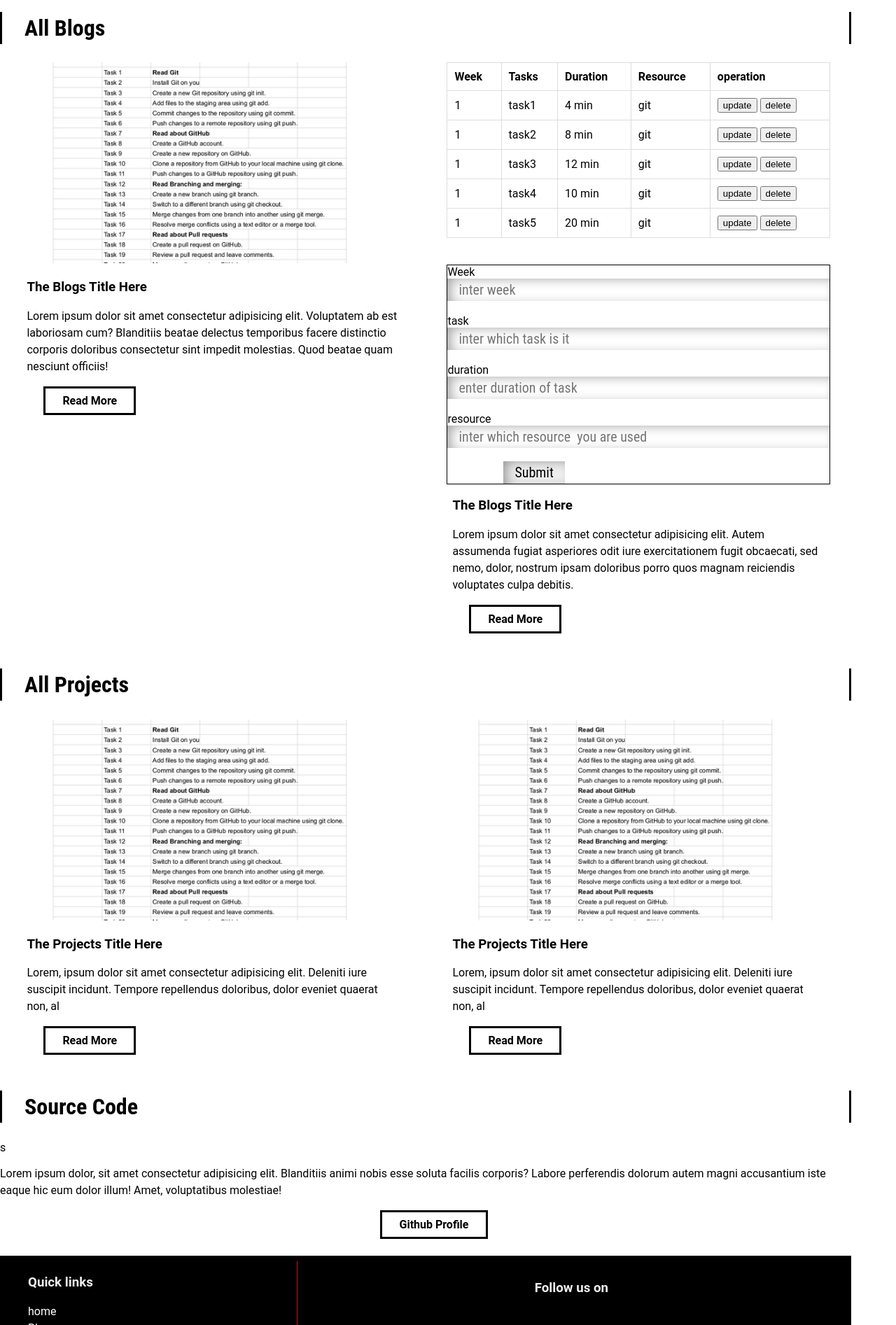
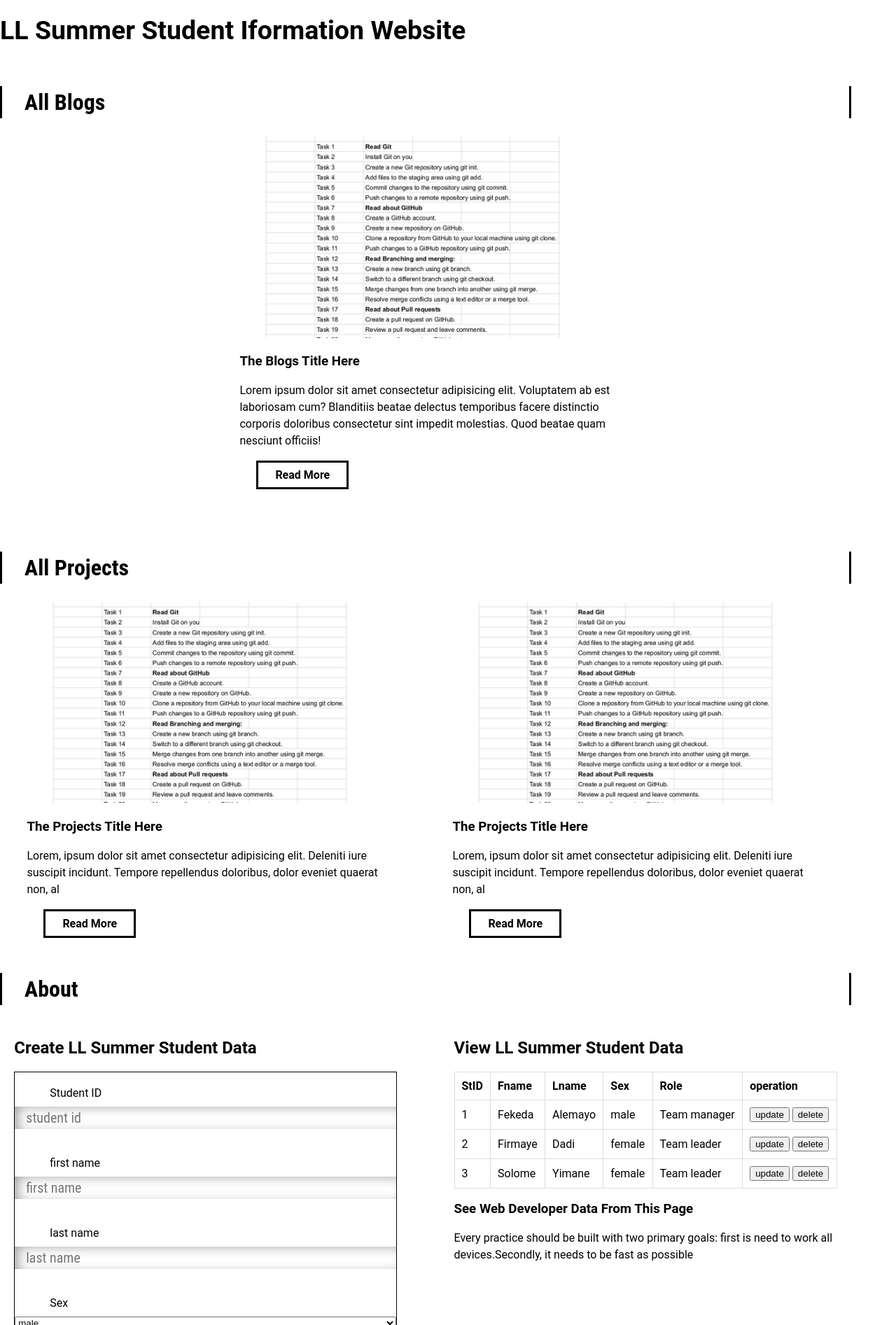
Before and after one commit to wondebalcha/learningLounge, a plain HTML site: page index.html in a window 1280 px wide. Shown: the part 810-2703 px from the top of the page at 70% size. Drawn offline with Linux system fonts and the light colour scheme.

Commit message:
this is the second week task

```diff
--- a/index.html
+++ b/index.html
@@ -9,29 +9,25 @@
 
 </head>
 <body>
-    <header class="header">
-        <h1 class="heading">heading one</h1>
-        <h2 class="heading">heading two</h2>
-        <h3 class="heading">heading three</h3>
-        <h4 class="heading">heading four</h4>
-        <h5 class="heading">heading five</h5>
-        <h6 class="heading">heading six</h6>
-    </header>
+
     <div id="slideout-menu">
         <ul>
             <li>
 
-                <a class="active" href="#">Home</a>
+                <a class="active" href="#banner">Home</a>
             </li>
 
             <li>
-                <a href="#">Blog</a>
+                <a href="#blogs">Blog</a>
             </li>
             <li>
-                <a href="#">Projects</a>
+                <a href="#projects">Projects</a>
             </li>
             <li>
-                <a href="#">About</a>
+                <a href="#about">About</a>
+            </li>
+            <li>
+                <a href="#source">Profile</a>
             </li>
             <li>
                 <div id="search">
@@ -50,17 +46,20 @@
         </div>
         <ul>
             <li>
-                <a class="active" href="#">Home</a>
+                <a class="active" href="#banner">Home</a>
             </li>
 
             <li>
-                <a href="#">Blog</a>
+                <a href="#blogs">Blog</a>
             </li>
             <li>
-                <a href="#">Projects</a>
+                <a href="#projects">Projects</a>
             </li>
             <li>
-                <a href="#">About</a>
+                <a href="#about">About</a>
+            </li>
+            <li>
+                <a href="#source">Profile</a>
             </li>
             <li>
                 <div id="search-icon">
@@ -79,9 +78,13 @@
         <h3>start form the scratch</h3>
     </div>
     <main>
+        <header class="header">
+            <h2>LL Summer Student Iformation Website</h2>
+        </header>
         <a href="#">
-            <h2 class="section-heading">All Blogs</h2>
+            <h2 id="blogs" class="section-heading">All Blogs</h2>
         </a>
+
         <section>
             <div class="card">
                 <div class="card-image">
@@ -98,114 +101,13 @@
                     </p>
                     <a href="#" class="btn-readmore">Read More</a>
                 </div>
-
-            </div>
-            <div class="card">
-                <table class="table">
-                    <thead>
-                        <tr>
-                            <th>Week</th>
-                            <th>Tasks</th>
-                            <th>Duration</td>
-                            <th>Resource</th>
-                            <th>operation</th>
-
-                        </tr>
-                    </thead>
-                    <tbody>
-                        <tr>
-                            <td>1</td>
-                            <td>task1</td>
-                            <td>4 min</td>
-                            <td>git</td>
-                            <td>
-                                <button class="update">update</button>
-                                <button class="delete">delete</button>
-                            </td>
-                        </tr>
-                        <tr>
-                            <td>1</td>
-                            <td>task2</td>
-                            <td>8 min</td>
-                            <td>git</td>
-                            <td>
-                                <button class="update">update</button>
-                                <button class="delete">delete</button>
-                            </td>
-                        </tr>
-                        <tr>
-                            <td>1</td>
-                            <td>task3</td>
-                            <td>12 min</td>
-                            <td>git</td>
-                            <td>
-                                <button class="update">update</button>
-                                <button class="delete">delete</button>
-                            </td>
-                        </tr>
-                        <tr>
-                            <td>1</td>
-                            <td>task4</td>
-                            <td>10 min</td>
-                            <td>git</td>
-                            <td>
-                                <button class="update">update</button>
-                                <button  class="delete">delete</button>
-                            </td>
-                        </tr>
-                        <tr>
-                            <td>1</td>
-                            <td>task5</td>
-                            <td>20 min</td>
-                            <td>git</td>
-                            <td>
-                                <button class="update">update</button>
-                                <button class="delete">delete</button>
-                            </td>
-                        </tr>
-                    </tbody>
-                </table>
-                <br>
-                <br>
-                <form action="display.php" method="GET">
-                    <div class="input">
-                        <label>Week</label>
-                        <input type="number" name="week" placeholder="inter week">
-                    </div><br>
-                    <div class="input">
-                        <label>task</label>
-                        <input type="text" name="task" placeholder="inter which task is it">
-                    </div><br>
-                    <div class="input">
-                        <label>duration</label>
-                        <input type="datetime" name="duration" placeholder="enter duration of task">
-                    </div><br>
-                    <div class="input">
-                        <label>resource</label>
-                        <input type="text" name="resource" placeholder="inter which resource  you are used">
-                    </div><br>
-
-                    <div class="btn-submit">
-                        <input type="submit" name="submit" value="Submit">
-                    </div>
-
-                </form>
-                <div class="card-description">
-                    <a href="#">
-                        <h3>The Blogs Title Here</h3>
-                    </a>
-                    <p>Lorem ipsum dolor sit amet consectetur adipisicing elit. Autem assumenda fugiat asperiores odit iure exercitationem fugit obcaecati, sed nemo, dolor, nostrum ipsam doloribus porro quos magnam reiciendis voluptates culpa debitis.
-
-                    </p>
-                    <a href="#" class="btn-readmore">Read More</a>
-                </div>
+        </section>
+       <br><br>
 
 
-            </div>
-        </section>
 
         <a href="#">
-            <h2 class="section-heading">All Projects</h2>
+            <h2 id="projects" class="section-heading">All Projects</h2>
         </a>
 
 
@@ -245,9 +147,117 @@
 
             </div>
         </section>
+
         <a href="#">
-            <h2 class="section-heading">Source Code</h2>
-        </a>s
+            <h2 id="about" class="section-heading">About</h2>
+        </a>
+
+        <section>
+            <div class="card">
+                <h2>Create LL Summer Student Data</h2>
+                <form action="display.php" method="GET">
+                    <div class="input">
+                        <label>Student ID</label>
+                        <input type="number" name="week" placeholder="student id" required>
+                    </div><br>
+                    <div class="input">
+                        <label>first name</label>
+                        <input type="text" name="task" placeholder="first name" required>
+                    </div><br>
+                    <div class="input">
+                        <label>last name</label>
+                        <input type="text" name="task" placeholder="last name" required>
+                    </div><br>
+                    <div class="input">
+                        <label>Sex</label>
+                        <select name="" id="">
+                            <option value="Select Gender Here">male</option>
+                            <option value="Select Gender Here">female</option>
+                            <option value="Select Gender Here">other</option>
+                        </select>
+                    </div><br>
+                    <div class="input">
+                        <label>Role</label>
+                        <input type="text" name="Role" placeholder="developer role">
+                    </div><br>
+
+                    <div class="btn-submit">
+                        <input type="submit" name="submit" value="Submit">
+                    </div>
+
+                </form>
+           </div>
+           <br><br>
+
+           <div class="card">
+            <h2>View LL Summer Student Data</h2>
+            <div class="">
+                <table class="table">
+                    <thead>
+                        <tr>
+                            <th>StID</th>
+                            <th>Fname</th>
+                            <th>Lname</td>
+                            <th>Sex</th>
+                            <th>Role</th>
+                            <th>operation</th>
+
+                        </tr>
+                    </thead>
+                    <tbody>
+                        <tr>
+                            <td>1</td>
+                            <td>Fekeda</td>
+                            <td>Alemayo</td>
+                            <td>male</td>
+                            <td>Team manager</td>
+                            <td>
+                                <button class="update">update</button>
+                                <button class="delete">delete</button>
+                            </td>
+                        </tr>
+                        <tr>
+                            <td>2</td>
+                            <td>Firmaye</td>
+                            <td>Dadi</td>
+                            <td>female</td>
+                            <td>Team leader</td>
+                            <td>
+                                <button class="update">update</button>
+                                <button class="delete">delete</button>
+                            </td>
+                        </tr>
+                        <tr>
+                            <td>3</td>
+                            <td>Solome</td>
+                            <td>Yimane</td>
+                            <td>female</td>
+                            <td>Team leader</td>
+                            <td>
+                                <button class="update">update</button>
+                                <button class="delete">delete</button>
+                            </td>
+                        </tr>
+
+                    </tbody>
+                </table>
+
+            </div>
+            <h3>See Web Developer Data From This Page</h3>
+            <p>Every practice should be built with two primary goals: first
+                is need to work all devices.Secondly, it needs to be fast as
+                possible
+            </p>
+            <br><br>
+
+        </section>
+
+
+
+
+        <a href="#">
+            <h2 id="source" class="section-heading">Source Code</h2>
+        </a>
 
         <section>
             <p>
@@ -262,22 +272,19 @@
                 <p>
                     <ul>
                         <li>
-                            <a href="#">home</a>
+                            <a href="#home">home</a>
                         </li>
                         <li>
-                            <a href="#">Blogs</a>
+                            <a href="#blogs">Blogs</a>
                         </li>
                         <li>
-                            <a href="#">Projects</a>
+                            <a href="#projects">Projects</a>
                         </li>
                         <li>
-                            <a href="#">About</a>
+                            <a href="#about">About</a>
                         </li>
                         <li>
-                            <a href="#">Contact</a>
-                        </li>
-                        <li>
-                            <a href="#">Privacy policy</a>
+                            <a href="#source">Profile</a>
                         </li>
                     </ul>
                 </p>
--- a/style.css
+++ b/style.css
@@ -3,7 +3,11 @@ body{
     margin: 0;
 }
 .header{
-    display: none;
+    display: flex;
+    width: 100%;
+    background-size: cover;
+    /* background: red; */
+    font-size: 25px;
 }
 .heading{
     margin-left: 45px;
@@ -25,6 +29,9 @@ a{
     text-decoration: none;
     color: black;
 
+}
+label{
+    margin:20px 0px 10px 50px;
 }
 a:hover{
     text-decoration: underline;
@@ -66,6 +73,10 @@ input{
     transition: 0.4s;
     top: 24px;
 
+}
+.form{
+    width: 100%;
+    /* display: flex; */
 }
 #searchbox input{
     height: 48px;
```
